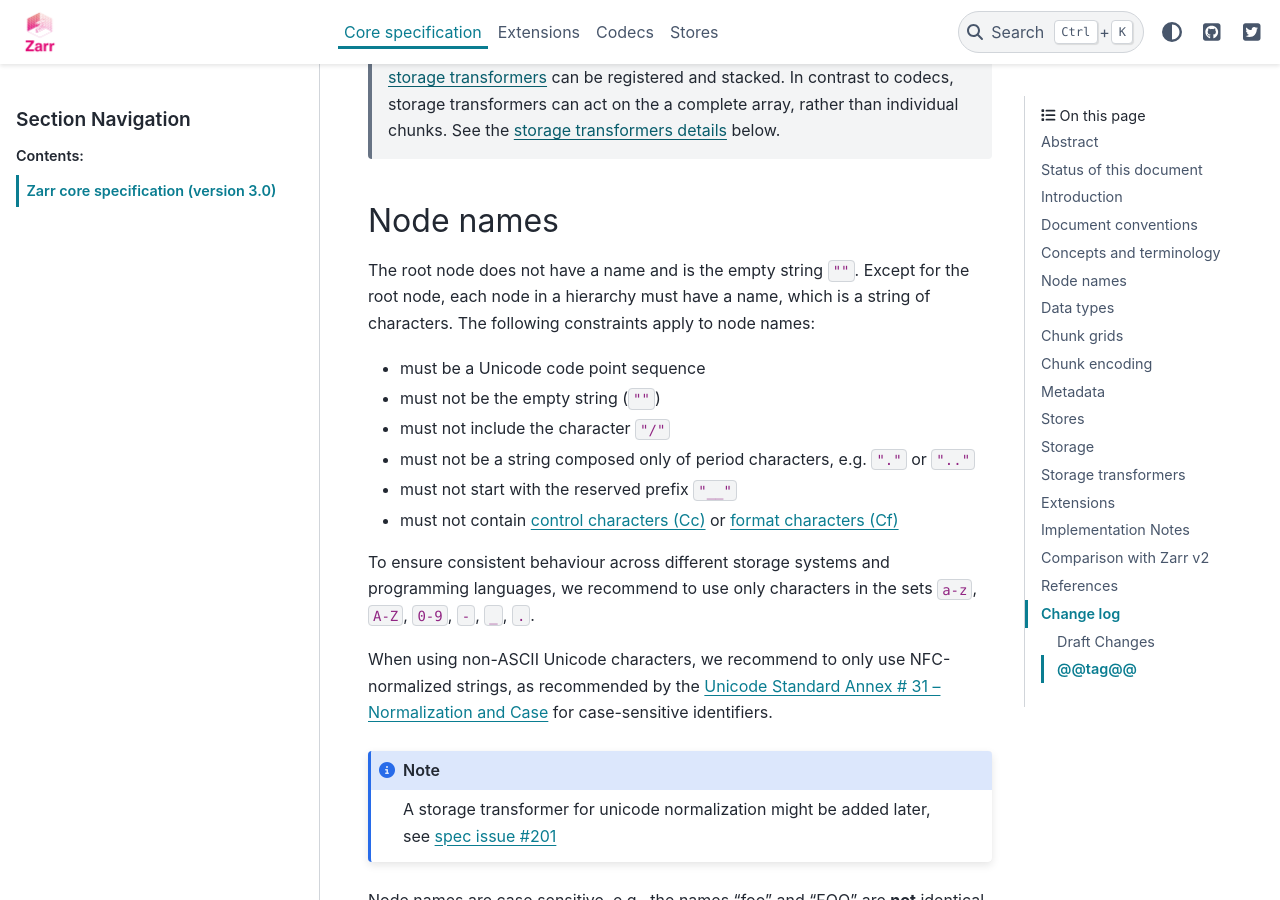
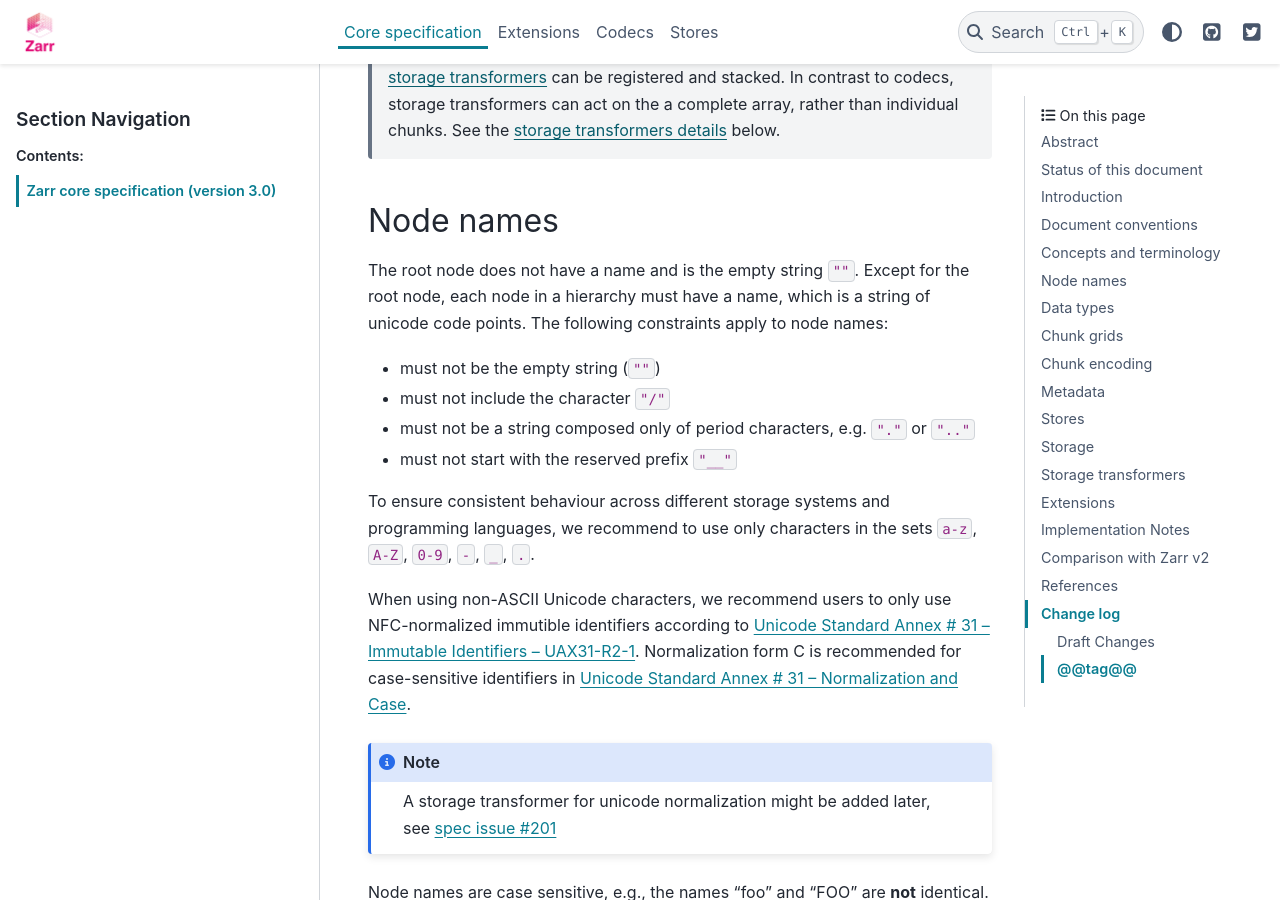
Before and after one commit to zarr-developers/zarr-specs, a Sphinx documentation site: the page built from docs/core/v3.0.rst, in a window 1280 px wide and 900 px high, scrolled down 9804 px. Built offline with Sphinx 7.4.7 and the PyData theme 0.15.4, drawn with Linux system fonts in a browser that asks for light colours.

Commit message:
do not forbid unicode categories, but recommend immutable identifiers

```diff
--- a/docs/core/v3.0.rst
+++ b/docs/core/v3.0.rst
@@ -441,25 +441,23 @@ Node names
 
 The root node does not have a name and is the empty string ``""``.
 Except for the root node, each node in a hierarchy must have a name,
-which is a string of characters. The following constraints apply to
-node names:
-
-* must be a Unicode code point sequence
+which is a string of unicode code points. The following constraints
+apply to node names:
+
 * must not be the empty string (``""``)
 * must not include the character ``"/"``
 * must not be a string composed only of period characters, e.g. ``"."`` or ``".."``
 * must not start with the reserved prefix ``"__"``
-* must not contain `control characters (Cc) <https://www.compart.com/en/unicode/category/Cc>`_
-  or `format characters (Cf) <https://www.compart.com/en/unicode/category/Cf>`_
 
 To ensure consistent behaviour across different storage systems and programming
 languages, we recommend to use only characters in the sets ``a-z``, ``A-Z``,
 ``0-9``, ``-``, ``_``, ``.``.
 
-When using non-ASCII Unicode characters, we recommend to only use NFC-normalized
-strings, as recommended by the
-`Unicode Standard Annex # 31 – Normalization and Case <https://www.unicode.org/reports/tr31/#normalization_and_case>`_
-for case-sensitive identifiers.
+When using non-ASCII Unicode characters, we recommend users to only use
+NFC-normalized immutible identifiers according to
+`Unicode Standard Annex # 31 – Immutable Identifiers – UAX31-R2-1 <https://www.unicode.org/reports/tr31/#R2-1>`_.
+Normalization form C is recommended for case-sensitive identifiers in
+`Unicode Standard Annex # 31 – Normalization and Case <https://www.unicode.org/reports/tr31/#normalization_and_case>`_.
 
 .. note::
     A storage transformer for unicode normalization might be added later, see
```
